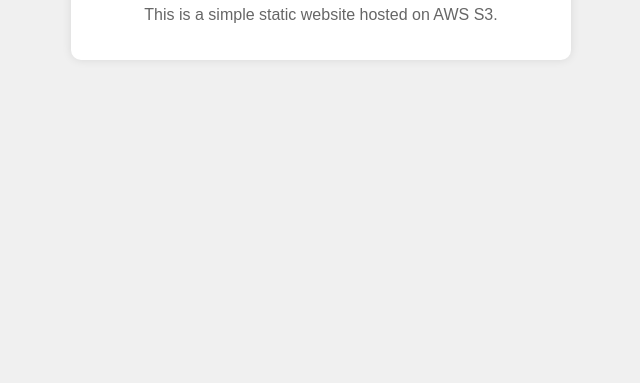
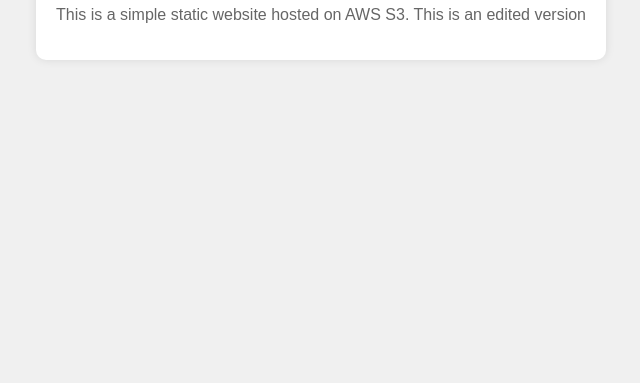
Before and after one commit to Yozhmozhi/assign2html, a plain HTML site: page index.html in a window 1280 px wide. Shown: the part 417-800 px from the top of the page, without its empty margins (319-959 px from the left). Drawn offline with Linux system fonts and the light colour scheme.

Commit message:
Update index.html

```diff
--- a/index.html
+++ b/index.html
@@ -33,7 +33,7 @@
 <body>
     <div class="container">
         <h1>Welcome to My Static Website</h1>
-        <p>This is a simple static website hosted on AWS S3.</p>
+        <p>This is a simple static website hosted on AWS S3. This is an edited version</p>
     </div>
 </body>
 </html>
```
